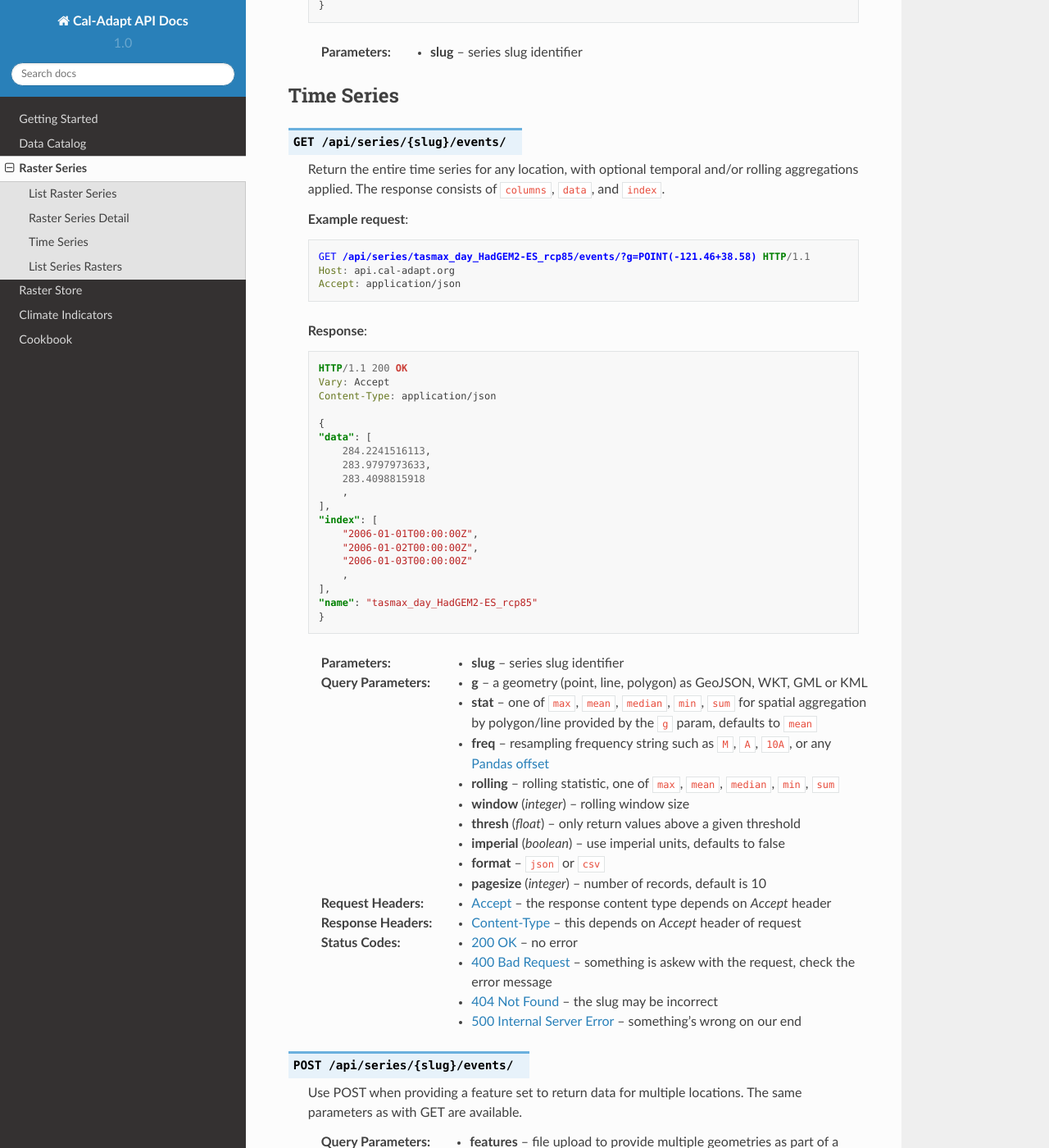
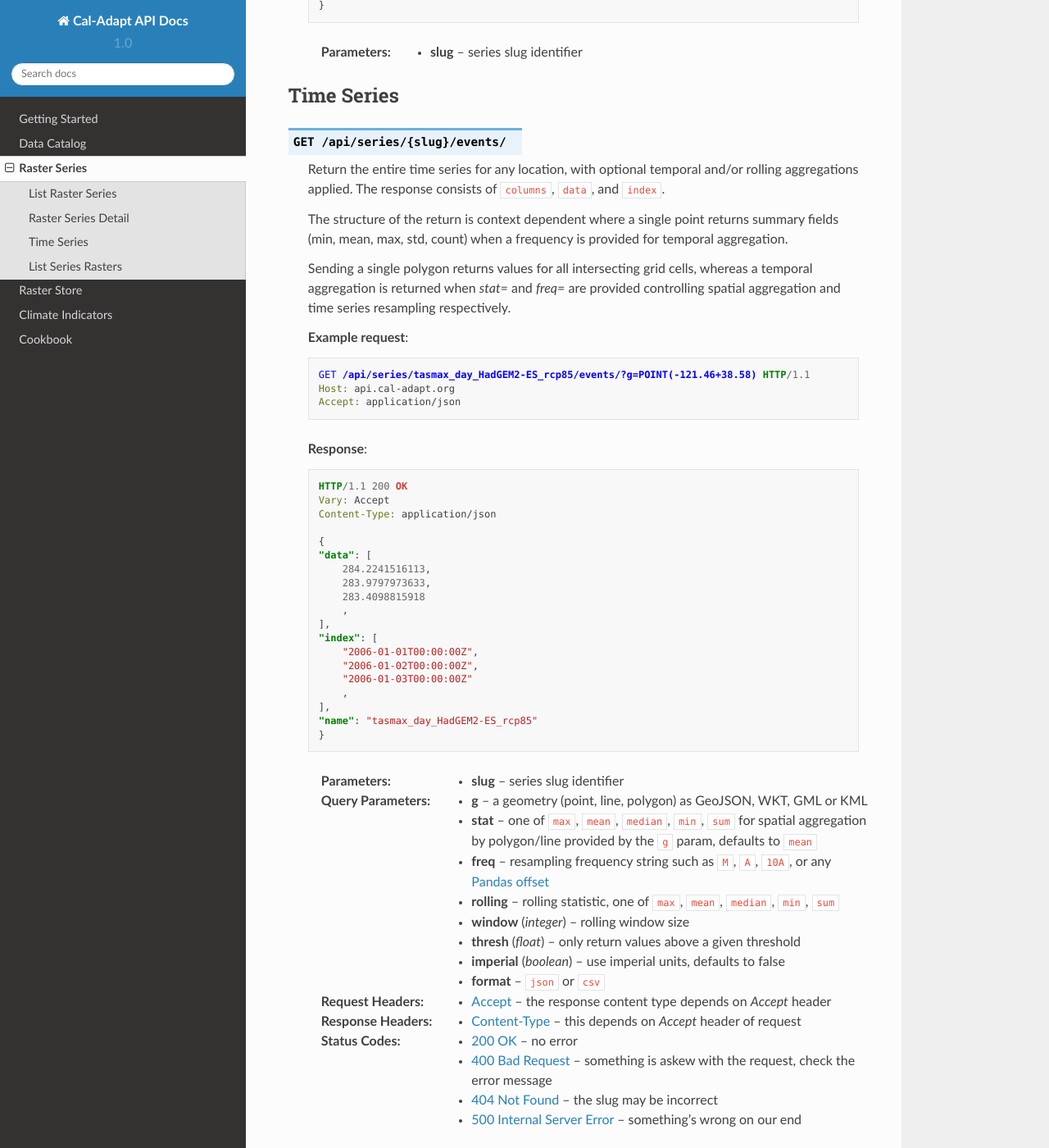
Before and after one commit to berkeley-gif/caladapt-docs, a Sphinx documentation site: the page built from docs/source/series.rst, in a window 1280 px wide and 1400 px high, scrolled down 1203 px. Shown: the whole window at 82% size. Built offline with Sphinx 7.4.7 and the Read the Docs theme 2.0.0, drawn with Linux system fonts in a browser that asks for light colours.

Commit message:
Add temporal aggregation explanation

```diff
--- a/docs/source/series.rst
+++ b/docs/source/series.rst
@@ -68,6 +68,10 @@ Time Series
 
    Return the entire time series for any location, with optional temporal and/or rolling aggregations applied. The response consists of ``columns``, ``data``, and ``index``.
 
+   The structure of the return is context dependent where a single point returns summary fields (min, mean, max, std, count) when a frequency is provided for temporal aggregation.
+
+   Sending a single polygon returns values for all intersecting grid cells, whereas a temporal aggregation is returned when `stat=` and `freq=` are provided controlling spatial aggregation and time series resampling respectively.
+
    **Example request**:
 
    .. code-block:: http
@@ -109,7 +113,6 @@ Time Series
    :query float thresh: only return values above a given threshold
    :query boolean imperial: use imperial units, defaults to false
    :query format: ``json`` or ``csv``
-   :query integer pagesize: number of records, default is 10
    :reqheader Accept: the response content type depends on
                       :mailheader:`Accept` header
    :resheader Content-Type: this depends on :mailheader:`Accept`
```
